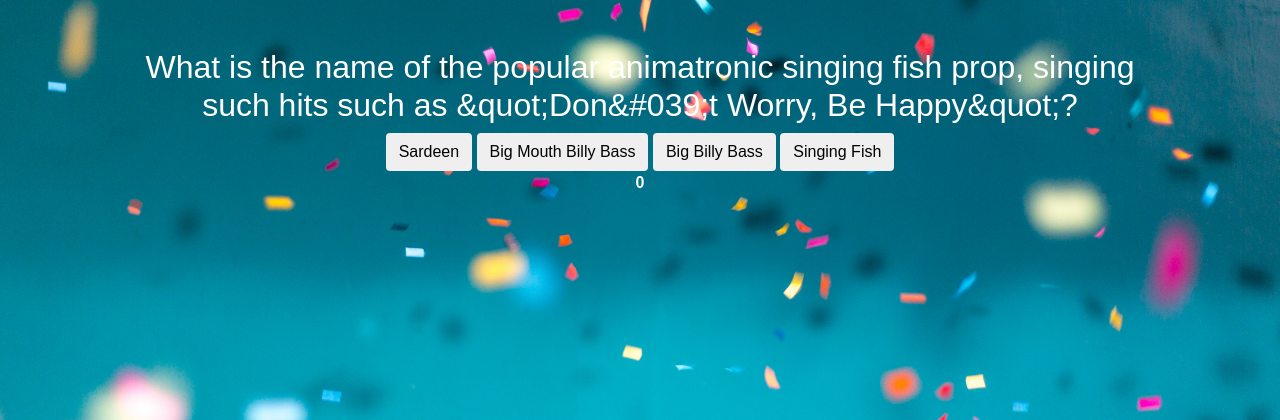
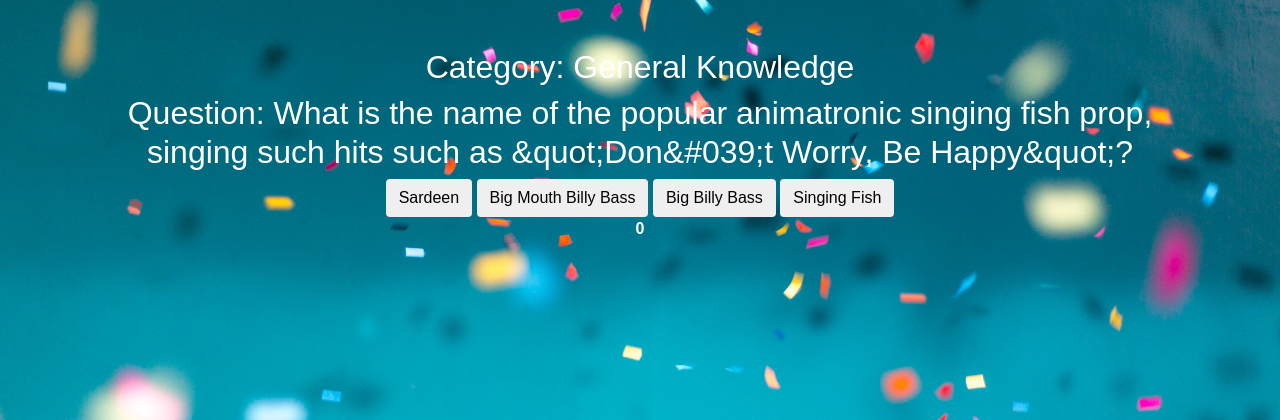
Before and after one commit to Hetgithubaccount/triviamasters, a Flask app: page /game in a window 1280 px wide. Shown: the part 96-516 px from the top of the page. Run offline with Flask 2, Linux system fonts and the light colour scheme; some libraries are stand-ins or nearby versions.

Commit message:
templates

```diff
--- a/templates/game.html
+++ b/templates/game.html
@@ -5,7 +5,8 @@
 {% endblock %}
 
 {% block main %}
-     <H2 class = "question"> {{question}}</H2>
+     <h2 id= "category"> Category: {{categ}}</h2>
+     <H2 class = "question"> Question: {{question}}</H2>
      <form action="/game" method="post">
      <div>
      {%for option in answerlist%}
```
